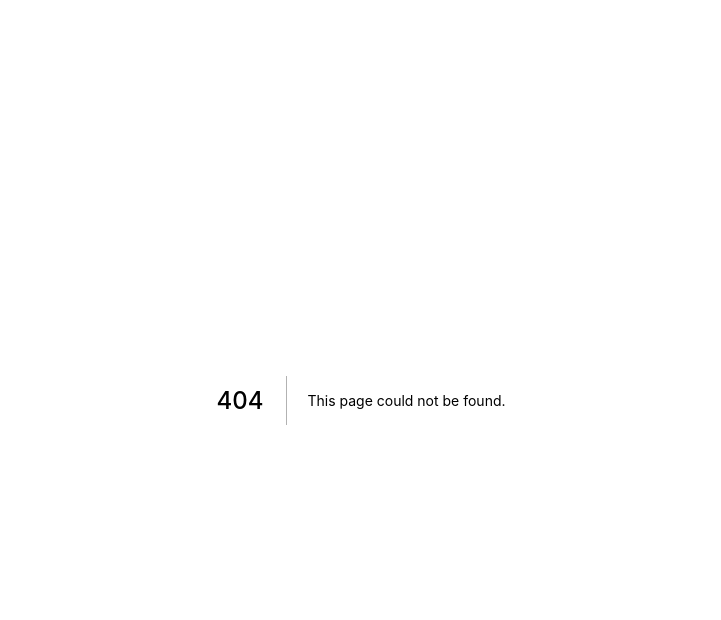
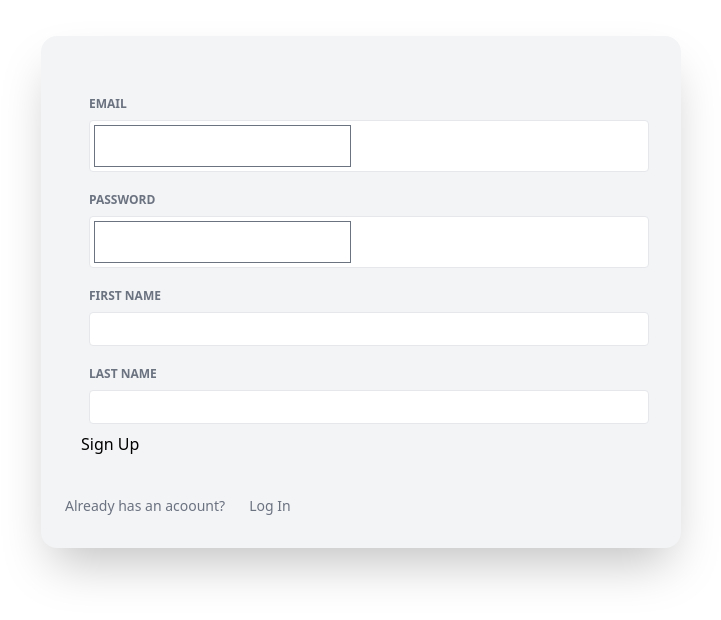
Before and after one commit to muhammadqasemtarboush1/sehtakFront, a Next.js app: page /account/signup in a window 1280 px wide. Before the commit this address had no page. Shown: the top 620 px of the page, without its empty margins (279-1000 px from the left). Built offline with nearby package versions, Linux system fonts and the light colour scheme.

Commit message:
set up the login and signup functionality

```diff
--- /dev/null
+++ b/components/steppers/InputLayout.js
@@ -0,0 +1,14 @@
+export default function Layout({ children, label }) {
+    return (
+        <>
+            <div className="flex-1 w-full mx-2">
+                <div className="h-6 mt-3 text-xs font-bold leading-8 text-gray-500 uppercase">
+                    {label}
+                </div>
+                <div className="flex p-1 my-2 bg-white border border-gray-200 rounded">
+                    {children}
+                </div>
+            </div>
+        </>
+    )
+}
--- /dev/null
+++ b/contexts/Auth.js
@@ -0,0 +1,128 @@
+import { createContext, useState, useContext } from "react";
+import axios from 'axios';
+import jwt_decode from "jwt-decode";
+
+const createUserUrl = "https://sehtak.herokuapp.com/auth/register/";
+const loginURL = "https://sehtak.herokuapp.com/auth/login/"
+const refreshUrl = "https://sehtak.herokuapp.com/auth/login/refresh/"
+
+const AuthContext = createContext(undefined);
+
+export function useAuth() {
+    const Auth = useContext(AuthContext);
+    if (!Auth) throw new Error("Check your AuthProvider in you _app.js, maybe")
+    return Auth;
+}
+
+export function AuthProvider({ children }) {
+
+    let lsData = null
+    if (typeof window !== 'undefined') {
+        lsData = localStorage.getItem("AuthTokens");
+    }
+
+    const [tokens, setTokens] = useState(() =>
+        lsData ? JSON.parse(lsData) : null
+    );
+    const [userInfo, setUserInfo] = useState(() => {
+        return lsData ? jwt_decode(lsData).user_id : null;
+    });
+
+    async function signup(userInput) {
+        try {
+
+            const res = await axios.post(createUserUrl, userInput);
+            if (res.status === 400) {
+                console.log(`${res.status} bad request`)
+            }
+            if (res.status === 201 || res.status === 200) {
+                login(email, password);
+            }
+        }
+        catch (error) {
+            console.log(` Error Signing in: ${error}`)
+        }
+
+    }
+
+    async function login(email, password) {
+        try {
+            const res = await axios.post(loginURL, { email, password });
+            if (res.status === 200) {
+                setTokens(res.data); // access + refresh
+                setUserInfo(jwt_decode(res.data.access)); // user_id
+                localStorage.setItem("AuthTokens", JSON.stringify(res.data))
+            }
+        }
+        catch (error) {
+            console.log(`Error Logging in: ${error}`)
+        }
+    }
+
+    async function refreshToken() {
+        const body = {
+            refresh: tokens.refresh
+        }
+        const res = await axios.post(refreshUrl, body);
+        if (res.status === 200) {
+            const newTokens = {
+                access: res.data.access,
+                refresh: tokens.refresh
+            }
+            console.log("refresh token res", res.data); // access
+            console.log(55555555555, newTokens);
+            setTokens(newTokens);
+            // setUserInfo(jwt_decode(newTokens.access));
+            localStorage.setItem("AuthTokens", JSON.stringify(newTokens));
+        } else {
+            logout();
+        }
+    }
+
+    function isAuth() {
+        try {
+            console.log(4444444, tokens.access, tokens.refresh)
+            if (tokens.access && tokens.refresh) {
+                const access = jwt_decode(tokens?.access);
+                const refresh = jwt_decode(tokens?.refresh);
+                const now = Math.ceil(Date.now() / 1000);
+                console.log(access?.user_id);
+                setUserInfo(access?.user_id);
+                if (access.exp > now) {
+                    console.log("Access token hasn't expired")
+                    return true;
+                }
+                if (access?.exp < now && refresh.exp > now) {
+                    refreshToken();
+                    console.log("Need to refresh token");
+                    return true;
+                }
+                return false;
+            }
+        } catch (error) {
+            console.log(`Error in authenticating the user${error}`);
+            return false;
+        }
+    }
+
+    function logout() {
+        setTokens(null);
+        setUserInfo(null);
+        localStorage.removeItem("AuthTokens")
+    }
+
+    const globalState = {
+        tokens,
+        signup,
+        login,
+        logout,
+        refreshToken,
+        isAuth,
+        userInfo,
+    }
+    return (
+        <AuthContext.Provider value={globalState}>
+            {children}
+        </AuthContext.Provider>
+    )
+}
--- a/package.json
+++ b/package.json
@@ -10,8 +10,10 @@
   },
   "dependencies": {
     "@headlessui/react": "^1.7.0",
+    "axios": "^0.27.2",
     "flowbite": "^1.5.3",
     "flowbite-react": "^0.1.10",
+    "jwt-decode": "^3.1.2",
     "next": "12.3.0",
     "react": "18.2.0",
     "react-dom": "18.2.0"
--- a/pages/_app.js
+++ b/pages/_app.js
@@ -1,7 +1,19 @@
 import '../styles/globals.css'
+import '../styles/globals.css';
+import { AuthProvider } from '../contexts/Auth';
+
+
 
 function MyApp({ Component, pageProps }) {
-  return <Component {...pageProps} />
+  return (
+    <>
+
+        <AuthProvider>
+          <Component {...pageProps} />
+        </AuthProvider>
+
+    </>
+  )
 }
 
 export default MyApp
--- /dev/null
+++ b/pages/account/gernerator.js
@@ -0,0 +1,29 @@
+import { useState } from "react";
+import { useAuth } from '../../contexts/Auth';
+import { useRouter } from 'next/router';
+
+
+
+function App() {
+
+    const { logout,isAuth } = useAuth();
+    const router = useRouter();
+    const isLoggedIn = isAuth()
+
+    function handleLogout(e) {
+        e.preventDefault();
+        logout()
+        router.push('login');
+    }
+    return (
+        <div className="pb-2 mx-auto bg-white shadow-xl rounded-2xl md:w-1/2">
+            <h1>Hi ...</h1>
+
+             {
+             isLoggedIn && <button className="bg-slate-600 " onClick={handleLogout}>LogOut</button>
+             }
+        </div>
+    );
+}
+
+export default App;
--- /dev/null
+++ b/pages/account/login.js
@@ -0,0 +1,38 @@
+import { useRouter } from 'next/router';
+import { useAuth } from '../../contexts/Auth';
+import Layout from '../../components/Steppers/InputLayout';
+
+
+export default function Login() {
+    const { login } = useAuth();
+    const router = useRouter();
+
+    function handleLogin(e) {
+        e.preventDefault();
+        login(e.target.email.value, e.target.password.value);
+        router.push('gernerator');
+    }
+
+
+    return (
+        <>
+            <div className="pb-2 mx-auto bg-gray-100 shadow-2xl rounded-2xl md:w-1/2 ">
+                <div className="flex flex-col p-10 my-20">
+                    <form onSubmit={handleLogin}>
+                        <Layout label="Email">
+                            <input name="email" type="email" className="inputField" />
+                        </Layout>
+                        <Layout label="password">
+                            <input type="password" name="password" className="inputField" />
+                        </Layout>
+                        <div className="btnContainer">
+                            <button type="submit" className="btn" >
+                                Log In
+                            </button>
+                        </div>
+                    </form>
+                </div>
+            </div>
+        </>
+    )
+}
--- /dev/null
+++ b/pages/account/signup.js
@@ -0,0 +1,57 @@
+import { useRouter } from 'next/router';
+import Link from 'next/link';
+import { useAuth } from '../../contexts/Auth';
+import Layout from '../../components/Steppers/InputLayout';
+
+
+export default function Signup() {
+
+    const { signup } = useAuth();
+    const router = useRouter();
+
+    function handleSignup(e) {
+        e.preventDefault();
+        let userInput = {
+            email: e.target.email.value,
+            password: e.target.password.value,
+            first_name: e.target.firstname.value,
+            last_name: e.target.lastname.value
+        }
+        signup(userInput);
+        router.push('/gernerator');
+    }
+    return (
+        <>
+            <div className="pb-2 mx-auto bg-gray-100 shadow-2xl rounded-2xl md:w-1/2">
+
+                <div className="flex flex-col p-10 mt-9">
+                    <form onSubmit={handleSignup}>
+                        <Layout label="Email">
+                            <input name="email" type="email" className="inputField" />
+                        </Layout>
+                        <Layout label="password">
+                            <input type="password" name="password" className="inputField" />
+                        </Layout>
+                        <Layout label="First Name">
+                            <input name="firstname" className="inputField" />
+                        </Layout>
+                        <Layout label="Last Name">
+                            <input name="lastname" className="inputField" />
+                        </Layout>
+                        <div className="btnContainer">
+                            <button type="submit" className="btn" > Sign Up </button>
+                        </div>
+                    </form>
+                </div>
+                <p className="mb-6 ml-6 text-sm text-gray-500"
+                >Already has an acoount?
+                    <Link href="login">
+                        <a className="pl-6">Log In</a>
+                    </Link>
+
+                </p>
+            </div>
+
+        </>
+    )
+}
```
Also changed, not shown: 1 other file (tests, documents, lock files or other folders).
